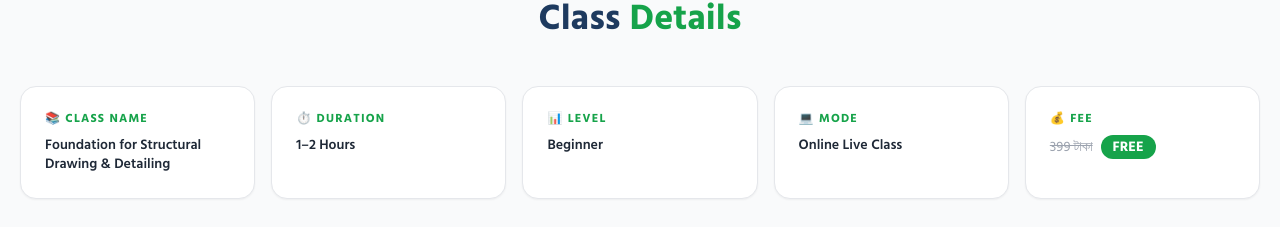
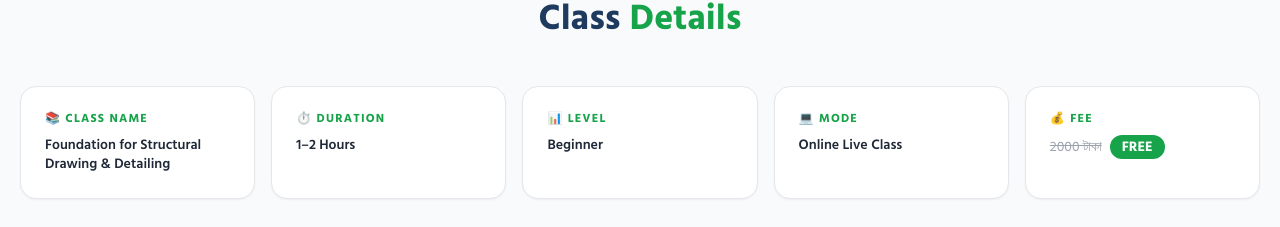
Before and after one commit to rifat-mahmudul/structural_drawing, a Next.js app: page / in a window 1280 px wide. Shown: the part 2809-3036 px from the top of the page. Built offline with nearby package versions, Linux system fonts and the light colour scheme.

Commit message:
project price updated

```diff
--- a/components/ClassDetails.tsx
+++ b/components/ClassDetails.tsx
@@ -25,7 +25,7 @@ export default function ClassDetails() {
               </p>
               {d.isFee ? (
                 <div className="flex flex-wrap items-center gap-2">
-                  <span className="line-through text-gray-400 text-sm">399 টাকা</span>
+                  <span className="line-through text-gray-400 text-sm">2000 টাকা</span>
                   <span className="bg-[#16a34a] text-white text-sm px-3 py-0.5 rounded-full font-bold">
                     FREE
                   </span>
--- a/components/FAQSection.tsx
+++ b/components/FAQSection.tsx
@@ -9,7 +9,7 @@ const faqs = [
   },
   {
     q: 'Is it really free? সত্যিই কি free?',
-    a: 'হ্যাঁ! Regular price 399 TK, কিন্তু এখন Limited Time-এর জন্য সম্পূর্ণ free। কোনো hidden charge নেই।',
+    a: 'হ্যাঁ! Regular price 2000 TK, কিন্তু এখন Limited Time-এর জন্য সম্পূর্ণ free। কোনো hidden charge নেই।',
   },
   {
     q: 'Will I get practical understanding?',
```
